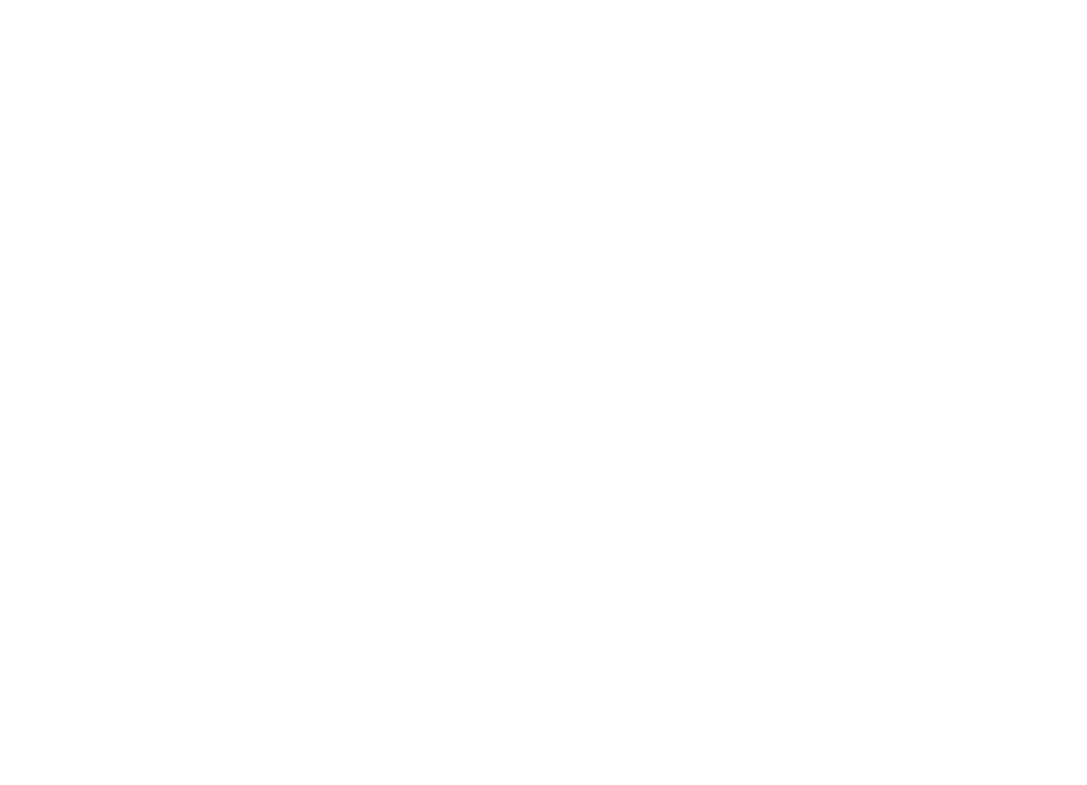
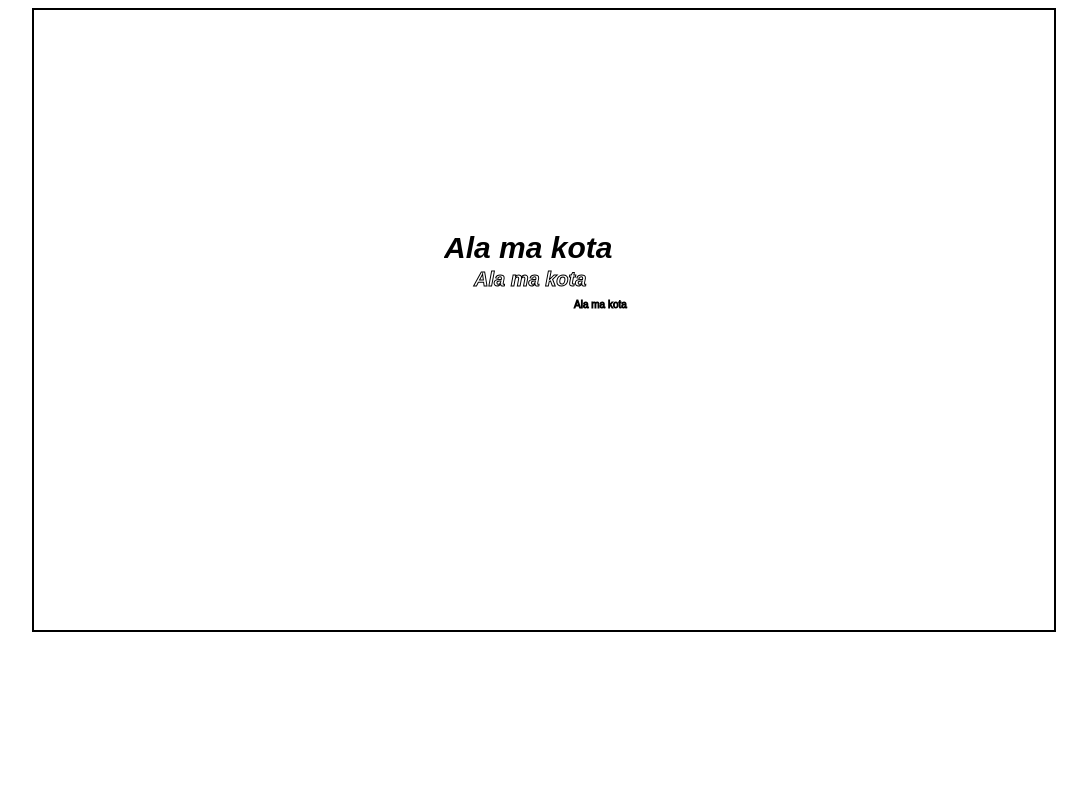
Before and after one commit to anatoliiTit/Live-Photoshop, a plain HTML site: page lab2.html in a window 1280 px wide. Shown: the whole page, without its empty margins (96-1183 px from the left). Drawn offline with Linux system fonts and the light colour scheme.

Commit message:
just begin

```diff
--- a/lab2.html
+++ b/lab2.html
@@ -9,20 +9,36 @@
     <title>lab2</title>
 </head>
 <body>
-    <canvas>
+<section class="main-content">
+        <canvas width="200" height="200" id="can">
 
-    </canvas>
-<section class="main-content">
+            </canvas>
+</section>
+<script>
+        const canvasElem = document.getElementById('can');
+                const ctx = canvasElem.getContext('2d');
 
-</section>
-<!--  canvas getimagedata
+                ctx.font = "italic bold 30px Arial";
+                ctx.textBaseline = "middle";
+                ctx.fillText('Ala ma kota', 0, 30);
+
+                ctx.font = "italic bold 20px Arial";
+                ctx.textBaseline = "bottom";
+                ctx.strokeText('Ala ma kota', 30, 70);
+
+                ctx.font = "normal 10px Arial";
+                ctx.textBaseline = "top";
+                ctx.strokeText('Ala ma kota', 130, 80);
+        </script>
+<!--  http://kursjs.pl/kurs/canvas/canvas.php
+    canvas getimagedata
              putimagedata -->
     <!--jasnosc    uweliczenie wseh 3, no bolshuju bolsze, a meńszuju meńsze
         kontrast   2 wida: jasnij i temnij. jasnij >=128 u 1 iz cvetow.
         nasecenia
         rozmycze          brat po 10 px i usredniat
         rysowanie myszą   ctx.fillStyle('color')
-                          cx.fill
+                          ctx.fill
         zmiana kolorow zmiana pęzla -->
 </body>
 </html>
--- a/style.css
+++ b/style.css
@@ -1,6 +1,20 @@
+body{
+    display: flex;
+    align-items: center;
+    justify-content: center;
+}
 .main-content{
     width: 1000px;
     height:600px;
     padding: 10px;
     position: relative;
+    border: solid 2px;
+    display: flex;
+    align-items: center;
+    justify-content: center;
 }
+.canvas{
+    display: flex;
+    align-items: center;
+    justify-content: center;
+}
```
